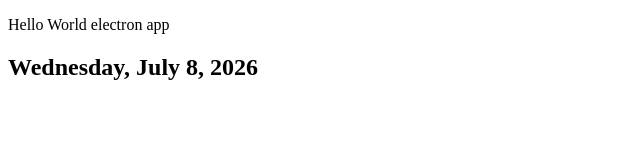
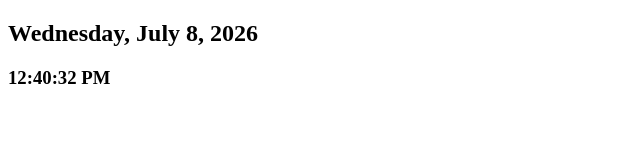
Before and after one commit to charlyx125/calendar-electron-app, an Electron app: page index.html in a window 900 px wide. Shown: the whole page, without its empty margins (0-640 px from the left). Drawn offline with Linux system fonts and the light colour scheme.

Commit message:
Show live ticking time on the page

```diff
--- a/index.html
+++ b/index.html
@@ -1,6 +1,5 @@
 <!DOCTYPE html>
 <head>
-    <p>Hello World electron app</p>
 </head>
 <body>
    <h2 id="current_date"></h2>
@@ -10,5 +9,14 @@
         document.getElementById("current_date").innerHTML =
         new Date().toLocaleDateString('en-US', options);
     </script>
+
+    <h3 id="current_time"></h3>
+    <script>
+        function updateTime() {
+            document.getElementById("current_time").innerHTML = new Date().toLocaleTimeString('en-US');
+        }
+        setInterval(updateTime, 1000);
+        updateTime();
+    </script>
 </body>
 </html>
```
